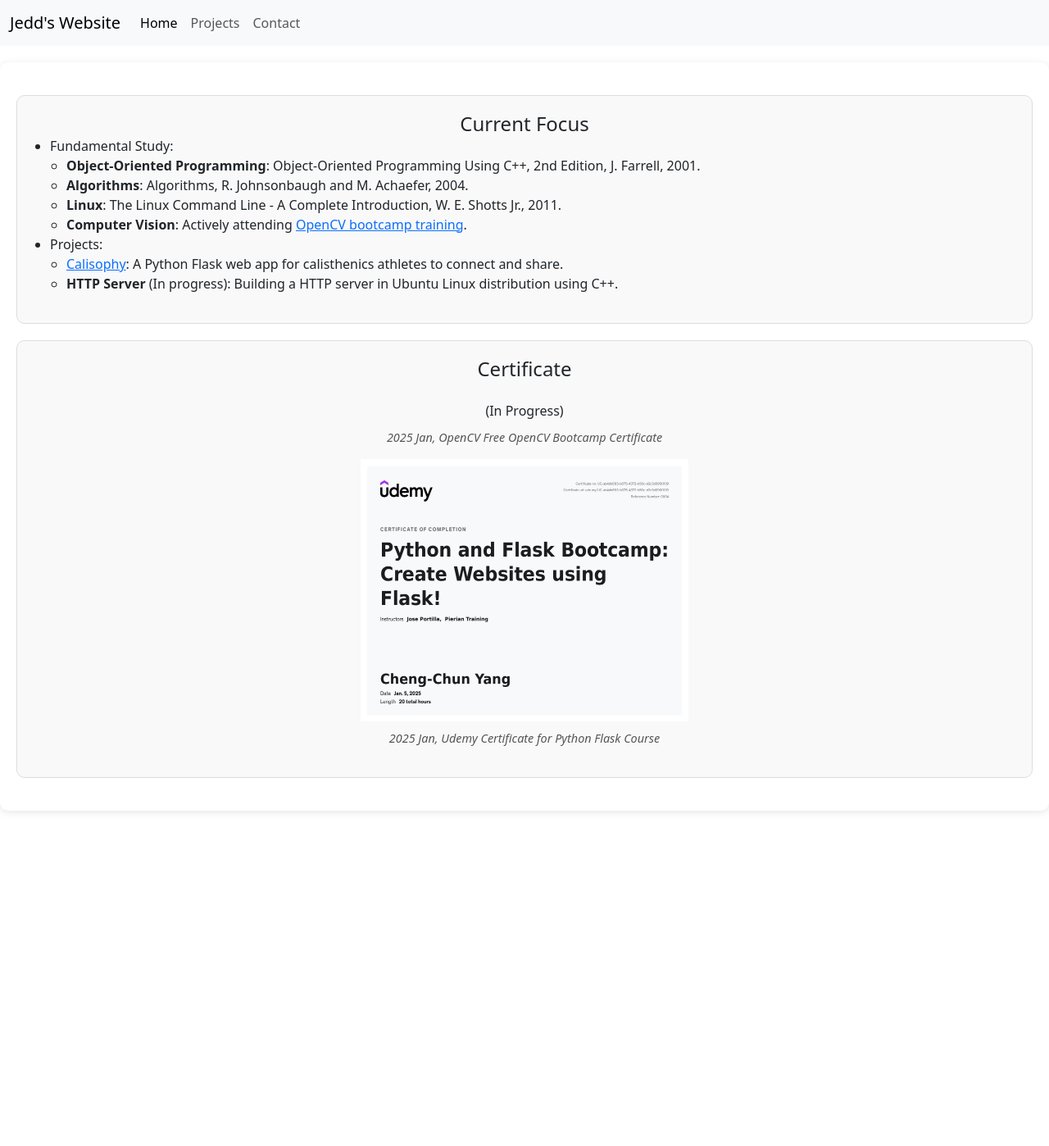
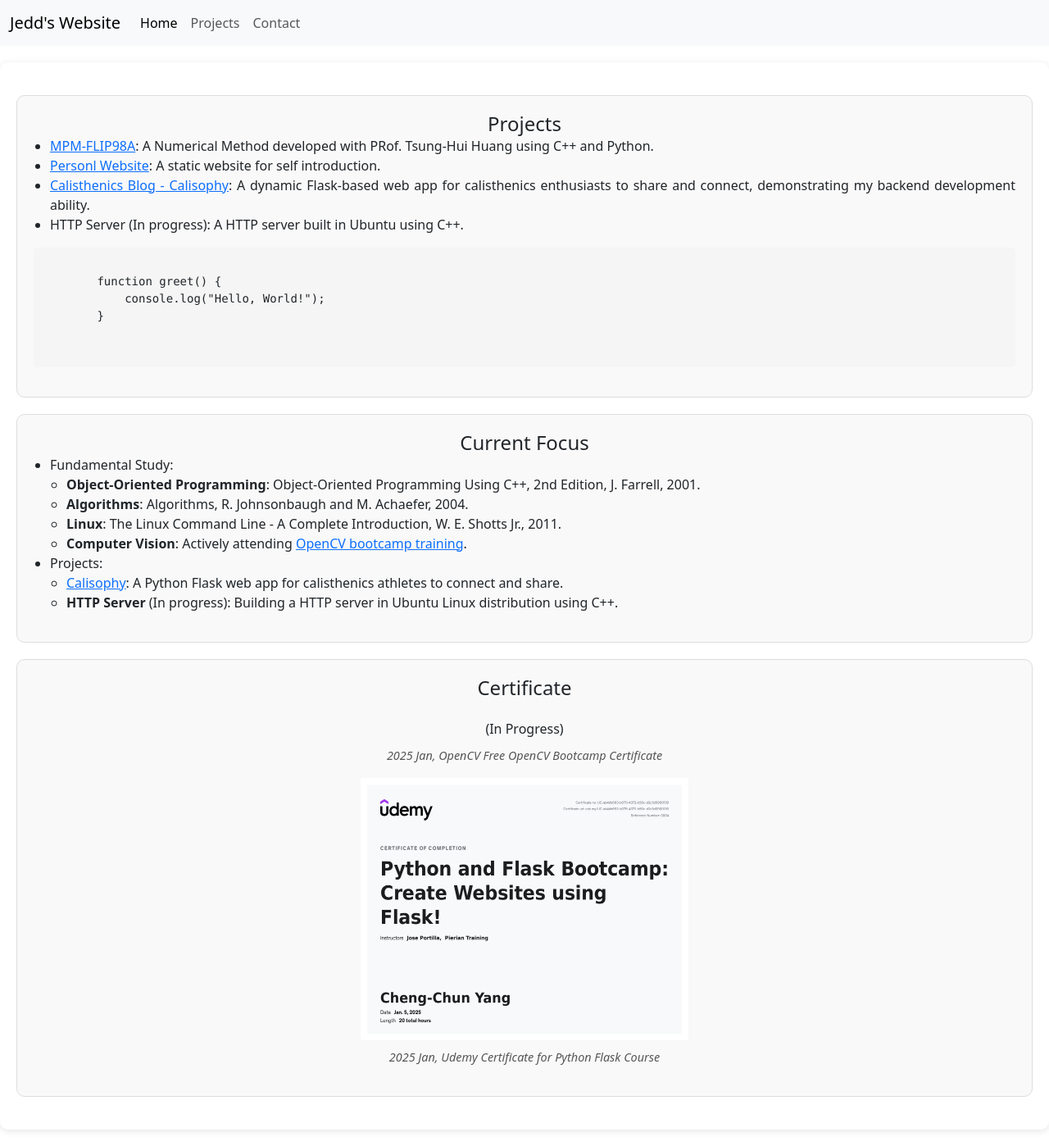
Before and after one commit to jeddiot/jedd-cv, a Jekyll site: the page built from project.html, in a window 1280 px wide. Shown: the whole page at 82% size. Built offline with Jekyll 4.4.1, drawn with Linux system fonts in a browser that asks for light colours; before the commit the page ends 1009 px from its top, so only the background shows below that.

Commit message:
Updated formats

```diff
--- a/project.html
+++ b/project.html
@@ -2,6 +2,35 @@
 layout: base
 title: Jedd's Website - Project
 ---
+<div class="other" id = "projects">
+    <h2>Projects</h2>
+    <ul>
+        <li>
+            <a href="https://github.com/jeddiot/MPM-FLIP98A" target="_blank">MPM-FLIP98A</a>:
+            A Numerical Method developed with PRof. Tsung-Hui Huang using C++ and Python.
+        </li>
+        <li>
+            <a href="https://github.com/jeddiot/personal-website" target="_blank">Personl Website</a>:
+            A static website for self introduction.
+        </li>
+        <li>
+            <a href="https://github.com/jeddiot/calisthenics-blog" target="_blank">Calisthenics Blog - Calisophy</a>:
+            A dynamic Flask-based web app for calisthenics enthusiasts to share and connect, demonstrating my backend development ability.
+        </li>
+        <li>
+            HTTP Server (In progress):
+            A HTTP server built in Ubuntu using C++.
+        </li>
+    </ul>
+    <pre>
+        <code>
+        function greet() {
+            console.log("Hello, World!");
+        }
+        </code>
+    </pre>
+</div>
+
 <div class="other" id = "currentfocus">
     <h2>Current Focus</h2>
     <ul>
--- a/style.css
+++ b/style.css
@@ -1,7 +1,6 @@
 a {
     color: #0077FF;
     text-decoration: none;
-    /* font-weight: bold; */
 }
 
 body {
@@ -10,6 +9,13 @@ body {
     margin: 0;
     padding: 0;
     background-color: #f4f4f4;
+}
+
+pre {
+    font-family: 'Courier New', monospace;
+    background-color: #f5f5f5;
+    padding: 10px;
+    border-radius: 5px;
 }
 
 .container_jedd {
```
Also changed, not shown: README.md.
